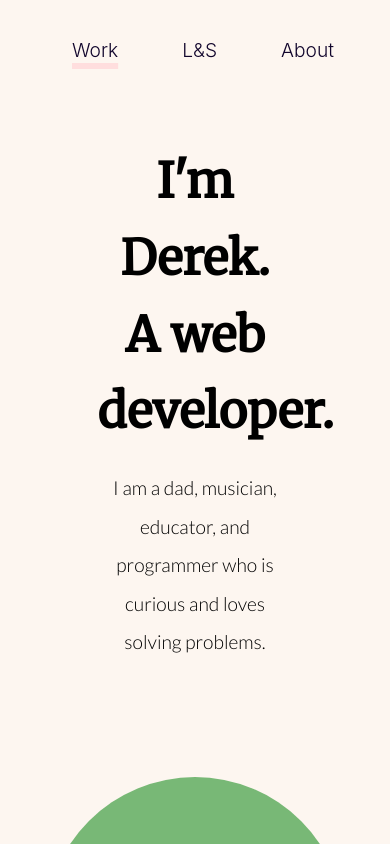
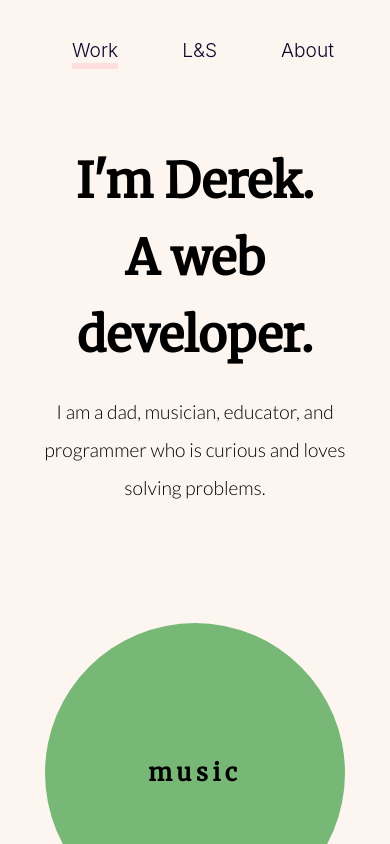
Before and after one commit to mooch3/dsmithlearns, a Next.js app: page / in a window 390 px wide. Shown: the top 844 px of the page. Built offline with nearby package versions, Linux system fonts and the light colour scheme.

Commit message:
added some media queries for main title

```diff
--- a/components/Home/Title.module.css
+++ b/components/Home/Title.module.css
@@ -18,3 +18,9 @@
     font-size: 1.2rem;
 
 }
+
+@media screen and (max-width: 800px) {
+    .title {
+        width: 80%;
+    }
+}
```
